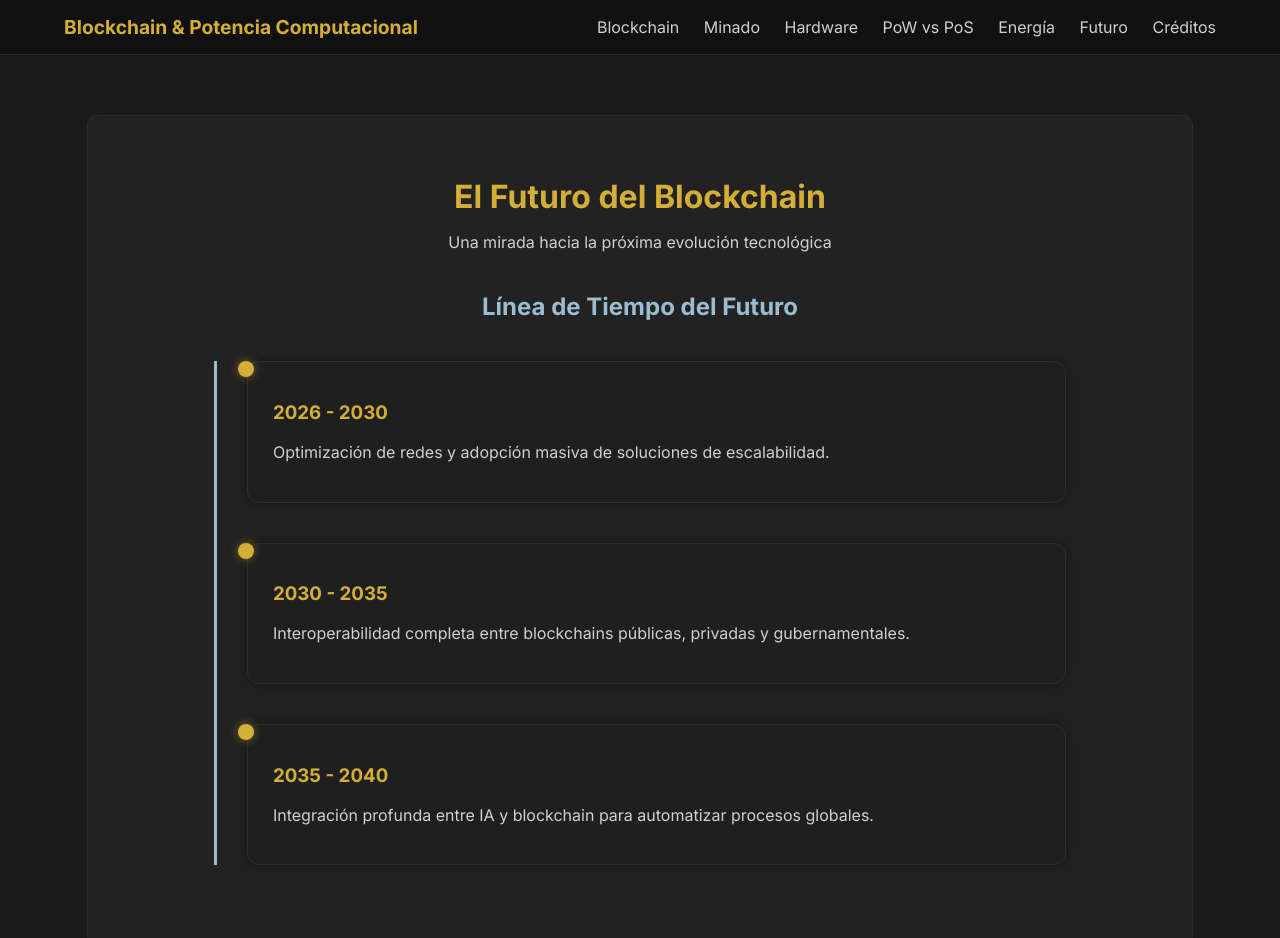
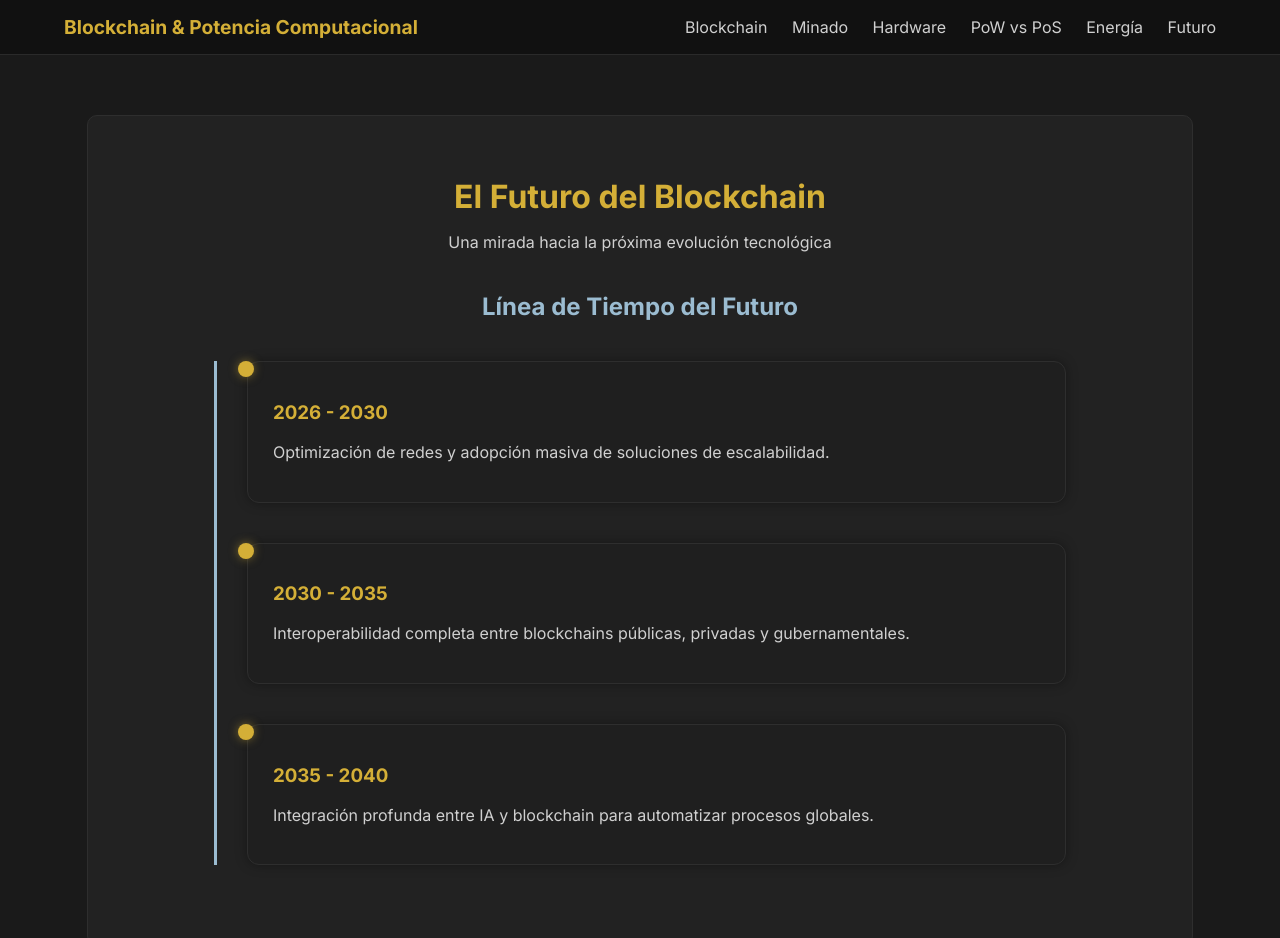
Before and after one commit to blaze536/Proyecto.DIGI, a plain HTML site: page 07-futuro.html in a window 1280 px wide. Shown: the top 938 px of the page. Drawn offline with Linux system fonts and the light colour scheme.

Commit message:
Update 07-futuro.html

```diff
--- a/07-futuro.html
+++ b/07-futuro.html
@@ -10,7 +10,7 @@
 
 <body>
 
-<!-- NAVBAR PRINCIPAL -->
+    <!-- NAVBAR PRINCIPAL -->
 <header>
     <nav class="navbar">
         <a href="index.html" class="logo">Blockchain & Potencia Computacional</a>
@@ -21,7 +21,6 @@
             <a href="05-pow-pos.html">PoW vs PoS</a>
             <a href="06-energia.html">Energía</a>
             <a href="07-futuro.html">Futuro</a>
-            <a href="08-creditos.html">Créditos</a>
         </div>
     </nav>
 </header>
```
